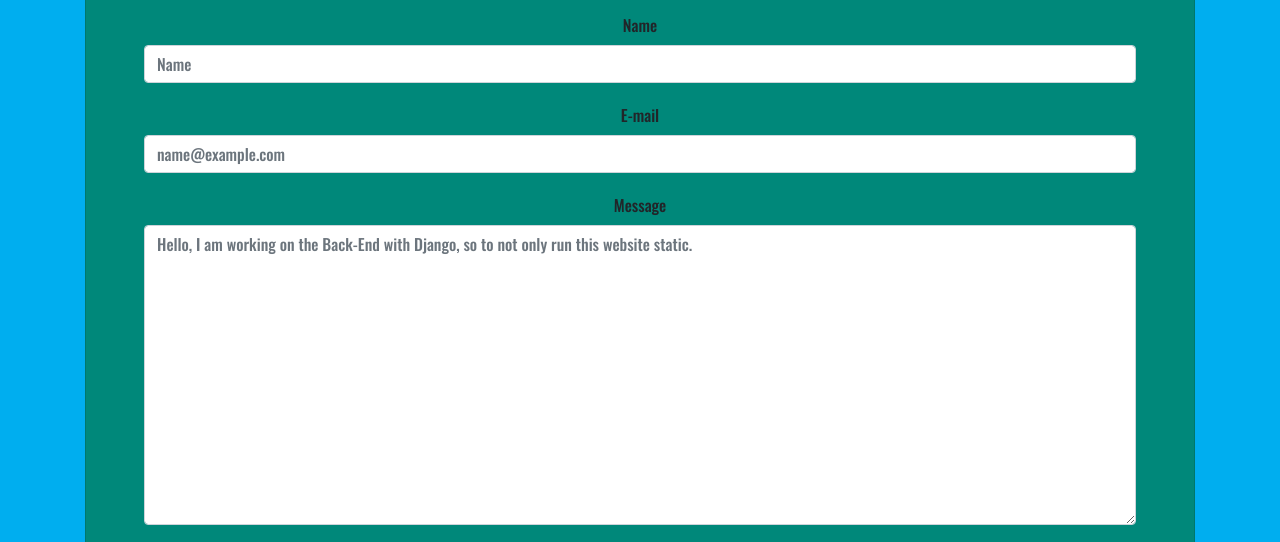
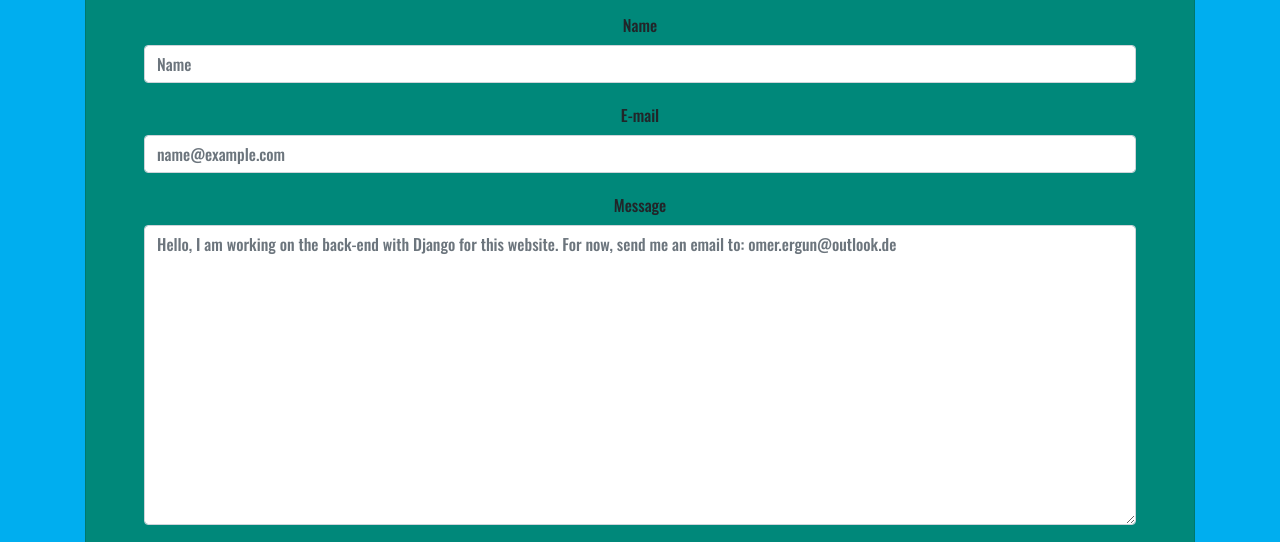
Before and after one commit to OemerErguen/Page, a plain HTML site: page index.html in a window 1280 px wide. Shown: the part 3980-4522 px from the top of the page. Drawn offline with nearby package versions, Linux system fonts and the light colour scheme; some packages are replaced by stand-ins of ours; files that its build step writes are made by us from their sources.

Commit message:
Updated index.html

```diff
--- a/index.html
+++ b/index.html
@@ -416,7 +416,7 @@
                     <div class="md-form">
                         <label for="materialContactFormMessage">Message</label>
                         <textarea id="materialContactFormMessage" class="form-control md-textarea" rows="3"
-                            placeholder="Hello, I am working on the Back-End with Django, so to not only run this website static."></textarea>
+                            placeholder="Hello, I am working on the back-end with Django for this website. For now, send me an email to: omer.ergun@outlook.de"></textarea>
                     </div>
                     <!-- Send button -->
                     <button type="button" class="btn btn-primary btn-lg btn-block" disabled>Send</button>
```
